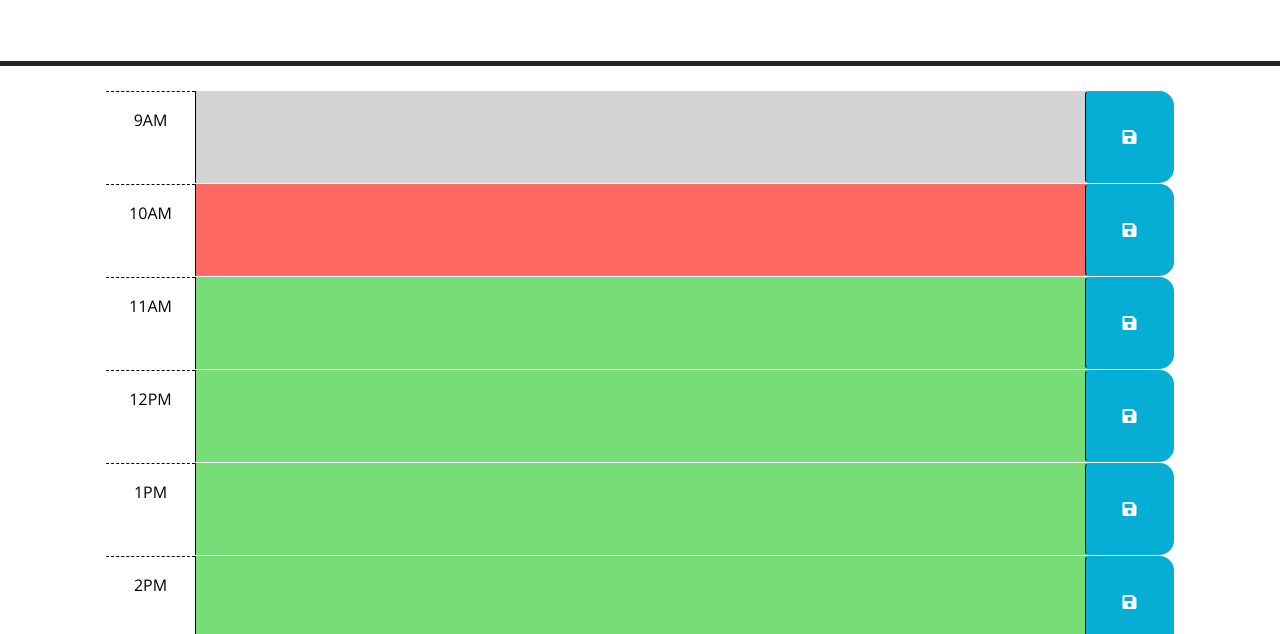
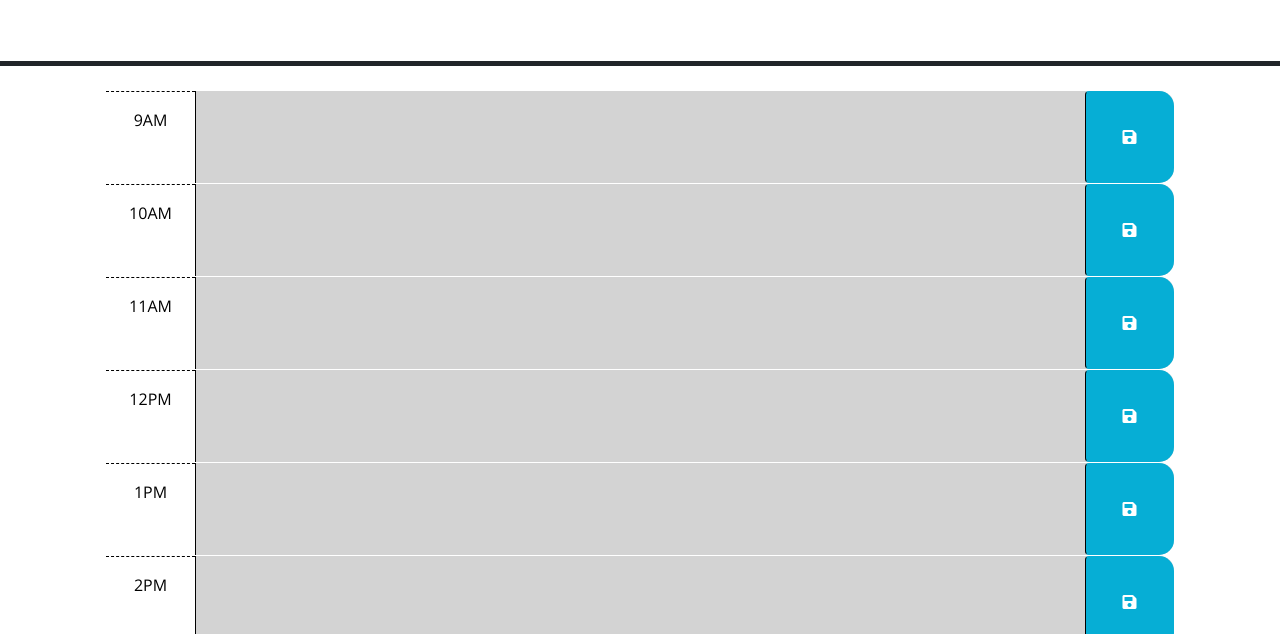
Before and after one commit to Tbroskii/workdayscheduler, a plain HTML site: page index.html in a window 1280 px wide. Shown: the part 166-800 px from the top of the page. Drawn offline with nearby package versions, Linux system fonts and the light colour scheme.

Commit message:
updated script js
add the update function to change classes depending on the time

```diff
--- a/index.html
+++ b/index.html
@@ -40,7 +40,7 @@
         -->
 
       <!-- Example of a past time block. The "past" class adds a gray background color. -->
-      <div id="hour-9" class="row time-block past">
+      <div id="hour-9" class="row time-block">
         <div class="col-2 col-md-1 hour text-center py-3">9AM</div>
         <textarea class="col-8 col-md-10 description" rows="3"> </textarea>
         <button class="btn saveBtn col-2 col-md-1" aria-label="save">
@@ -49,7 +49,7 @@
       </div>
 
       <!-- Example of a a present time block. The "present" class adds a red background color. -->
-      <div id="hour-10" class="row time-block present">
+      <div id="hour-10" class="row time-block">
         <div class="col-2 col-md-1 hour text-center py-3">10AM</div>
         <textarea class="col-8 col-md-10 description" rows="3"> </textarea>
         <button class="btn saveBtn col-2 col-md-1" aria-label="save">
@@ -58,7 +58,7 @@
       </div>
 
       <!-- Example of a future time block. The "future" class adds a green background color. -->
-      <div id="hour-11" class="row time-block future">
+      <div id="hour-11" class="row time-block">
         <div class="col-2 col-md-1 hour text-center py-3">11AM</div>
         <textarea class="col-8 col-md-10 description" rows="3"> </textarea>
         <button class="btn saveBtn col-2 col-md-1" aria-label="save">
--- a/script.js
+++ b/script.js
@@ -56,6 +56,52 @@ function handleSaveText(event) {
   // past, present, and future classes? How can Day.js be used to get the
   // current hour in 24-hour time?
 
+$(".time-block").each(function() {
+
+  var timeBlockID = $(this).attr("id");
+  var hour = parseInt(timeBlockID.substring(5, timeBlockID.length));
+  var currentHour = dayjs().hour();
+
+  if (hour === 1)
+  {
+    hour = 13
+  }
+  else if (hour === 2)
+  {
+    hour = 14
+  }
+  else if (hour === 3)
+  {
+    hour = 15
+  }
+  else if (hour === 4)
+  {
+    hour = 16
+  }
+  else if (hour === 5)
+  {
+    hour = 17;
+  }
+
+  var hourDayObj = dayjs().hour(hour);
+
+  if (dayjs().isAfter(hourDayObj, 'h'))
+  {
+    $(this).removeClass("present future").addClass("past")
+  }
+  else if (hour === currentHour)
+  {
+    $(this).removeClass("future past").addClass("present")
+  }
+  else
+  {
+    $(this).removeClass("present past").addClass("future")
+  }
+
+});
+
+
+
   // TODO: Add code to get any user input that was saved in localStorage and set
   // the values of the corresponding textarea elements. HINT: How can the id
   // attribute of each time-block be used to do this?
```
